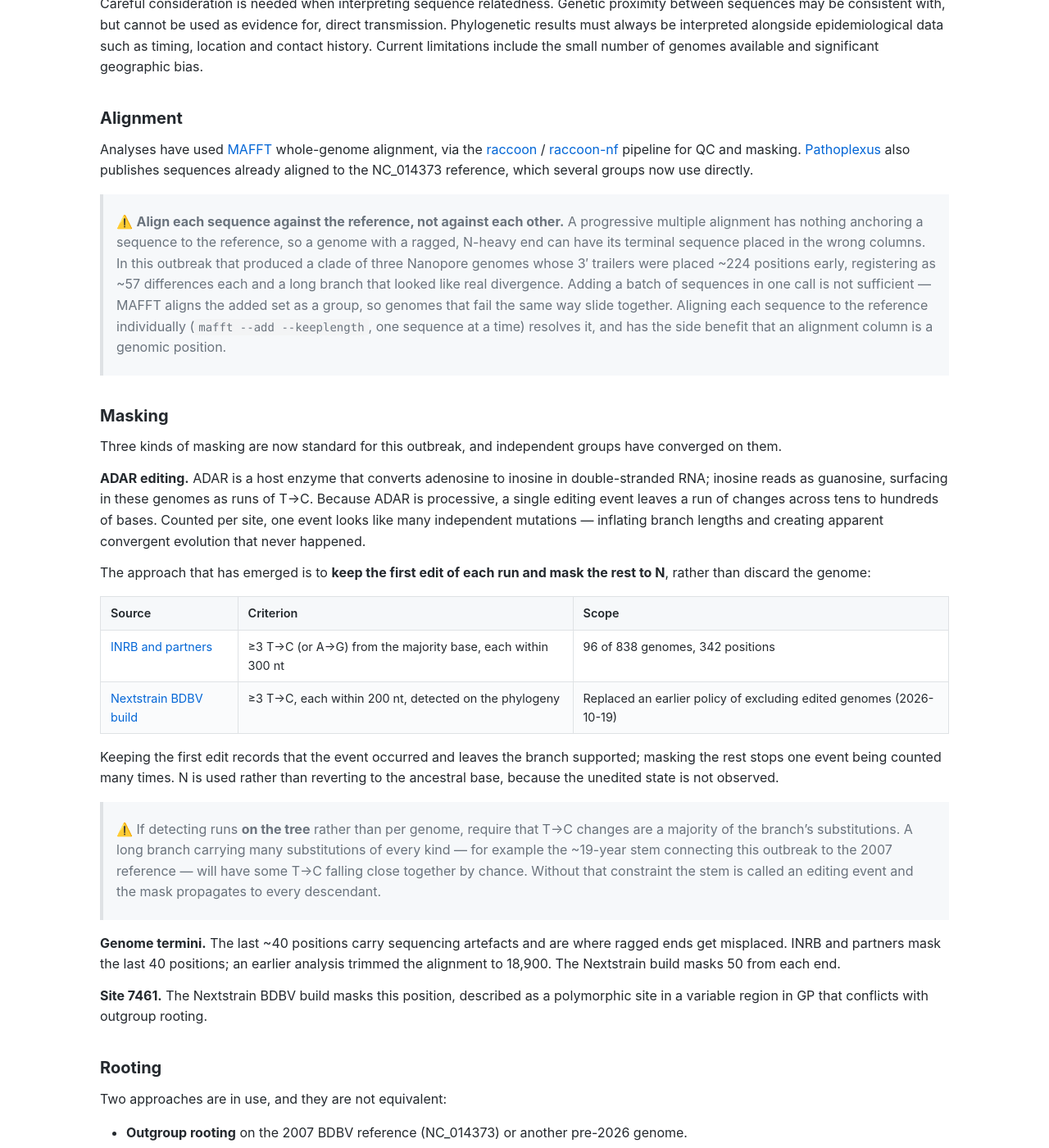
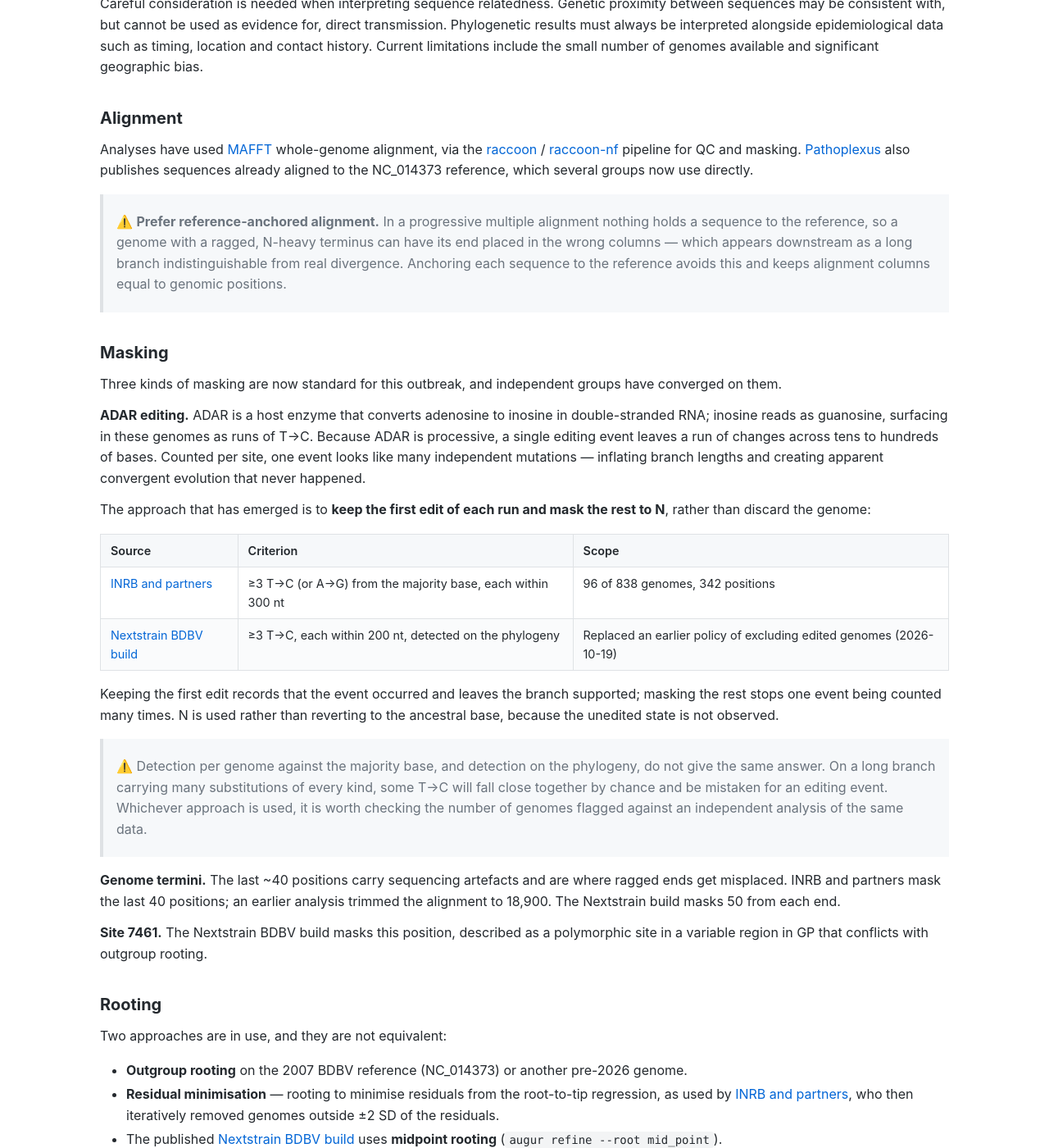
Before and after one commit to WHO-Collaboratory/collaboratory-ebola-genomics-community, a Jekyll site: the page built from landscape.md, in a window 1280 px wide and 1400 px high, scrolled down 4309 px. Shown: the whole window at 82% size. Built offline with Jekyll 4.4.1, drawn with Linux system fonts in a browser that asks for light colours; our own code applies the rules of GitHub Pages for plain Markdown files; some of the changed text lies outside the part shown.

Commit message:
Trim the landscape analysis back to guidance
Three passages read as a changelog of how particular problems were found in
one pipeline rather than as advice to someone doing BDBV genomics: the
alignment warning recounted a specific misplacement down to the number of
positions and differences, the ADAR note described an implementation detail
for detecting runs on a tree, and the convergence section attributed its
figures to one dashboard.

Each now states the point and the reason to care, without the incident
report. The underlying recommendations are unchanged.

Also drops this repository from the "based on" line - it belongs in the
tools list as one implementation, not among the sources the document rests
on, which are the preprint, the Virological posts and the Nextstrain build.

```diff
--- a/landscape.md
+++ b/landscape.md
@@ -11,7 +11,7 @@
 We welcome updates either through pull-requests or via issues to this repository.
 
 > **Last updated:** 2026-10-25
-> *Based on the [ARTIC BDBV Sequencing Guide v1.0.0](https://artic.network/viruses/bdbv/bdbv-sequencing-guide.html), the [Virological posts](#references) from INRB Kinshasa and partners, and the methods deployed in the [community dashboard pipeline](https://github.com/WHO-Collaboratory/collaboratory-ebola-genomics-community). See [References](#references) for the full list.*
+> *Based on the [ARTIC BDBV Sequencing Guide v1.0.0](https://artic.network/viruses/bdbv/bdbv-sequencing-guide.html), the [medRxiv preprint and Virological posts](#references) from INRB Kinshasa and partners, and the [Nextstrain BDBV build](https://github.com/nextstrain/ebola). See [References](#references) for the full list.*
 
 > **Scale.** At the time of writing Pathoplexus holds **1,055 genomes** for the 2026 outbreak (`Bdbv-2026`), up from a handful when this document was first written. Methods below have moved from "under evaluation" to routine use accordingly.
 
@@ -97,7 +97,7 @@
 
 Analyses have used [MAFFT](https://mafft.cbrc.jp/alignment/software/) whole-genome alignment, via the [raccoon](https://github.com/artic-network/raccoon) / [raccoon-nf](https://github.com/artic-network/raccoon-nf) pipeline for QC and masking. [Pathoplexus](https://pathoplexus.org/) also publishes sequences already aligned to the NC_014373 reference, which several groups now use directly.
 
-> ⚠️ **Align each sequence against the reference, not against each other.** A progressive multiple alignment has nothing anchoring a sequence to the reference, so a genome with a ragged, N-heavy end can have its terminal sequence placed in the wrong columns. In this outbreak that produced a clade of three Nanopore genomes whose 3′ trailers were placed ~224 positions early, registering as ~57 differences each and a long branch that looked like real divergence. Adding a batch of sequences in one call is not sufficient — MAFFT aligns the added set as a group, so genomes that fail the same way slide together. Aligning each sequence to the reference individually (`mafft --add --keeplength`, one sequence at a time) resolves it, and has the side benefit that an alignment column is a genomic position.
+> ⚠️ **Prefer reference-anchored alignment.** In a progressive multiple alignment nothing holds a sequence to the reference, so a genome with a ragged, N-heavy terminus can have its end placed in the wrong columns — which appears downstream as a long branch indistinguishable from real divergence. Anchoring each sequence to the reference avoids this and keeps alignment columns equal to genomic positions.
 
 ### Masking
 
@@ -114,7 +114,7 @@
 
 Keeping the first edit records that the event occurred and leaves the branch supported; masking the rest stops one event being counted many times. N is used rather than reverting to the ancestral base, because the unedited state is not observed.
 
-> ⚠️ If detecting runs **on the tree** rather than per genome, require that T→C changes are a majority of the branch's substitutions. A long branch carrying many substitutions of every kind — for example the ~19-year stem connecting this outbreak to the 2007 reference — will have some T→C falling close together by chance. Without that constraint the stem is called an editing event and the mask propagates to every descendant.
+> ⚠️ Detection per genome against the majority base, and detection on the phylogeny, do not give the same answer. On a long branch carrying many substitutions of every kind, some T→C will fall close together by chance and be mistaken for an editing event. Whichever approach is used, it is worth checking the number of genomes flagged against an independent analysis of the same data.
 
 **Genome termini.** The last ~40 positions carry sequencing artefacts and are where ragged ends get misplaced. INRB and partners mask the last 40 positions; an earlier analysis trimmed the alignment to 18,900. The Nextstrain build masks 50 from each end.
 
@@ -148,9 +148,9 @@
 
 Recurrent mutations are sometimes read as evidence of adaptation. For this outbreak the evidence does not support that, and the analysis is easy to get wrong.
 
-Counting homoplasy by asking whether carriers of an allele are monophyletic is **rooting-dependent and conflates several things**: convergence, reversion, tree error and missing data all produce non-monophyly. Reconstructing ancestral states and counting substitutions per branch is more direct. On that basis, and after ADAR masking, the dashboard analysis finds that most recurrence sits on **terminal branches** — private to a single genome and indistinguishable from a sequencing or consensus-calling error — and that recurrent substitutions are ~94% transitions against a ~33% chance expectation, and are *depleted* rather than enriched for protein-changing changes.
+Testing homoplasy by asking whether carriers of an allele are monophyletic is **rooting-dependent and conflates several things**: convergence, reversion, tree error and missing data all produce non-monophyly. Reconstructing ancestral states and counting substitutions per branch is more direct, and distinguishes a mutation arising on several internal branches — each origin inherited by descendants — from one appearing on terminal branches only, where it cannot be told apart from a sequencing or consensus-calling error.
 
-This is consistent with the independent conclusion from the [100-day window analysis](https://virological.org/t/phylodynamics-and-evolution-of-the-2026-bundibugyo-virus-circulating-in-the-democratic-republic-of-the-congo-insights-from-a-100-day-window-of-genomic-sequencing/1046), which reported no indication of fitness-altering mutations or of any lineage beginning to dominate.
+Applied to this outbreak, recurrence is overwhelmingly on terminal branches, dominated by transitions, and *depleted* rather than enriched for protein-changing substitutions. That is the signature of mutational hotspots and RNA editing, not adaptation, and is consistent with the [100-day window analysis](https://virological.org/t/phylodynamics-and-evolution-of-the-2026-bundibugyo-virus-circulating-in-the-democratic-republic-of-the-congo-insights-from-a-100-day-window-of-genomic-sequencing/1046), which reported no indication of fitness-altering mutations or of any lineage beginning to dominate.
 
 > ⚠️ Mutational hotspots and RNA editing are the main confounders. Recurrence alone is not evidence of selection; an explicit test such as [HyPhy MEME](https://www.hyphy.org/methods/selection-methods/) is required before any such claim.
 
@@ -201,7 +201,7 @@
 - [raccoon](https://github.com/artic-network/raccoon) — alignment QC and masking
 - [nextstrain/ebola](https://github.com/nextstrain/ebola) — build definitions, including the ADAR detection script and masking configuration
 - [IQ-TREE 3](http://www.iqtree.org/) · [BEAST X](https://beast.community/) · [Delphy](https://github.com/broadinstitute/delphy) · [MAFFT](https://mafft.cbrc.jp/alignment/software/)
-- [This repository](https://github.com/WHO-Collaboratory/collaboratory-ebola-genomics-community) — the dashboard pipeline, including the ADAR masking and convergence analysis described above
+- [This repository](https://github.com/WHO-Collaboratory/collaboratory-ebola-genomics-community) — an open implementation of the alignment, masking and convergence steps described above
 
 ---
 
```
